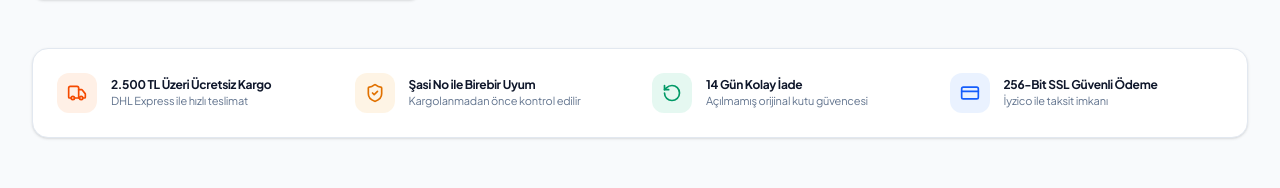
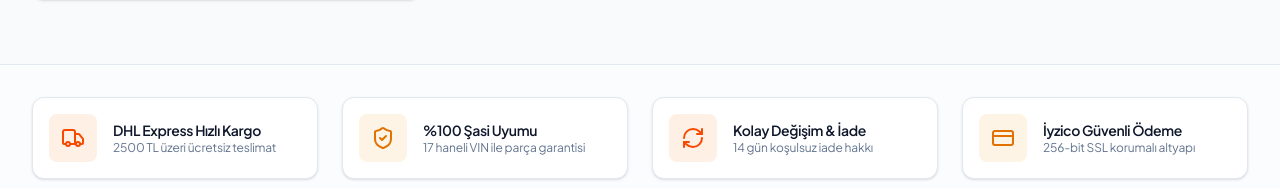
Before and after one commit to ardaaskinn01/kemal-oto, a Next.js app: page / in a window 1280 px wide. Shown: the part 2799-2987 px from the top of the page. Built offline with nearby package versions, Linux system fonts and the light colour scheme; no server answers; the database is empty.

Commit message:
fix(ui): remove duplicate trust banner and clean top navigation header

```diff
--- a/src/app/page.tsx
+++ b/src/app/page.tsx
@@ -16,8 +16,6 @@ import {
   Zap,
   Droplets,
   Layers,
-  RotateCcw,
-  CreditCard,
   PhoneCall,
   Car
 } from 'lucide-react';
@@ -206,53 +204,6 @@ export default async function HomePage() {
           </div>
         </section>
       )}
-
-      {/* 6. Authentic Trust Strip (OnlineYedekParca Style) */}
-      <section className="max-w-7xl mx-auto px-4 sm:px-6 lg:px-8">
-        <div className="bg-white dark:bg-slate-900 border border-slate-200 dark:border-slate-800 rounded-2xl p-6 grid grid-cols-1 sm:grid-cols-2 lg:grid-cols-4 gap-6 shadow-sm">
-
-          <div className="flex items-center gap-3.5">
-            <div className="w-10 h-10 rounded-xl bg-orange-500/10 text-orange-600 dark:text-orange-400 flex items-center justify-center shrink-0">
-              <Truck className="w-5 h-5" />
-            </div>
-            <div>
-              <h4 className="text-xs font-bold text-slate-900 dark:text-white">2.500 TL Üzeri Ücretsiz Kargo</h4>
-              <p className="text-[11px] text-slate-500 dark:text-slate-400">DHL Express ile hızlı teslimat</p>
-            </div>
-          </div>
-
-          <div className="flex items-center gap-3.5">
-            <div className="w-10 h-10 rounded-xl bg-amber-500/10 text-amber-600 dark:text-amber-400 flex items-center justify-center shrink-0">
-              <ShieldCheck className="w-5 h-5" />
-            </div>
-            <div>
-              <h4 className="text-xs font-bold text-slate-900 dark:text-white">Şasi No ile Birebir Uyum</h4>
-              <p className="text-[11px] text-slate-500 dark:text-slate-400">Kargolanmadan önce kontrol edilir</p>
-            </div>
-          </div>
-
-          <div className="flex items-center gap-3.5">
-            <div className="w-10 h-10 rounded-xl bg-emerald-500/10 text-emerald-600 dark:text-emerald-400 flex items-center justify-center shrink-0">
-              <RotateCcw className="w-5 h-5" />
-            </div>
-            <div>
-              <h4 className="text-xs font-bold text-slate-900 dark:text-white">14 Gün Kolay İade</h4>
-              <p className="text-[11px] text-slate-500 dark:text-slate-400">Açılmamış orijinal kutu güvencesi</p>
-            </div>
-          </div>
-
-          <div className="flex items-center gap-3.5">
-            <div className="w-10 h-10 rounded-xl bg-blue-500/10 text-blue-600 dark:text-blue-400 flex items-center justify-center shrink-0">
-              <CreditCard className="w-5 h-5" />
-            </div>
-            <div>
-              <h4 className="text-xs font-bold text-slate-900 dark:text-white">256-Bit SSL Güvenli Ödeme</h4>
-              <p className="text-[11px] text-slate-500 dark:text-slate-400">İyzico ile taksit imkanı</p>
-            </div>
-          </div>
-
-        </div>
-      </section>
     </div>
   );
 }
```
